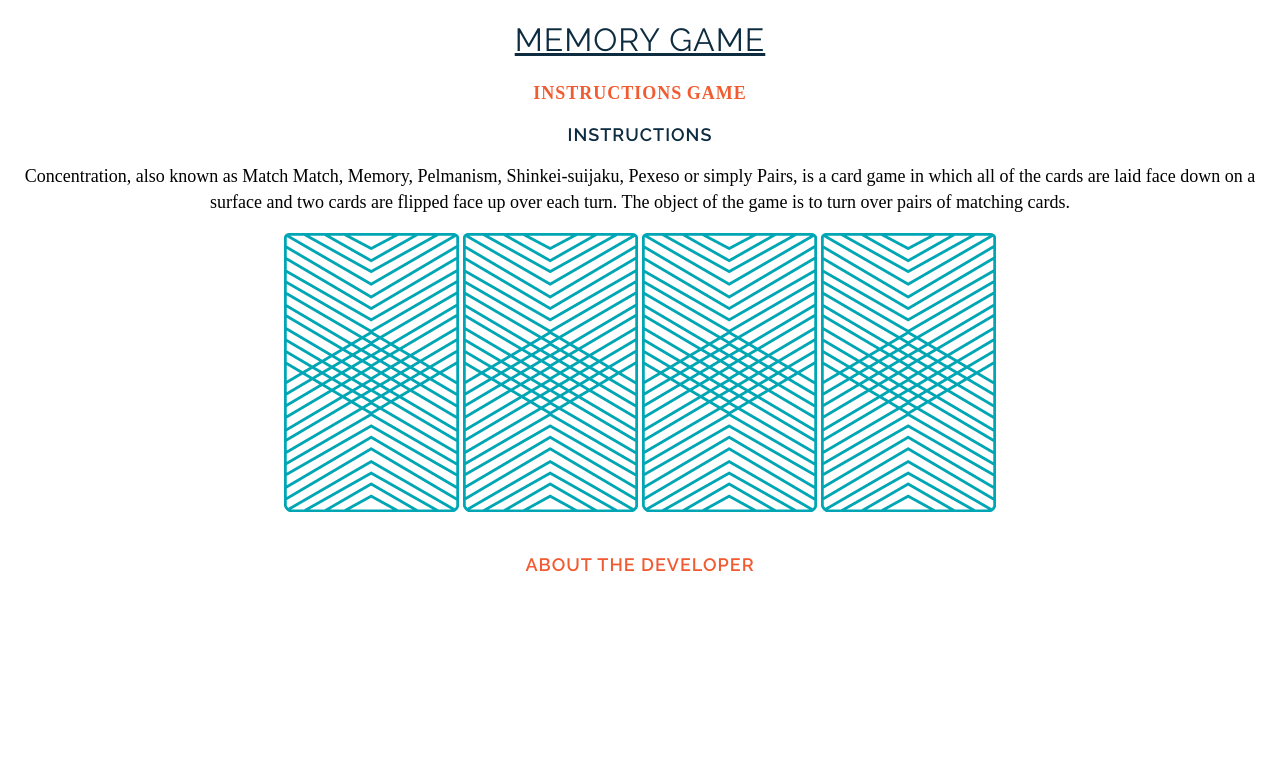
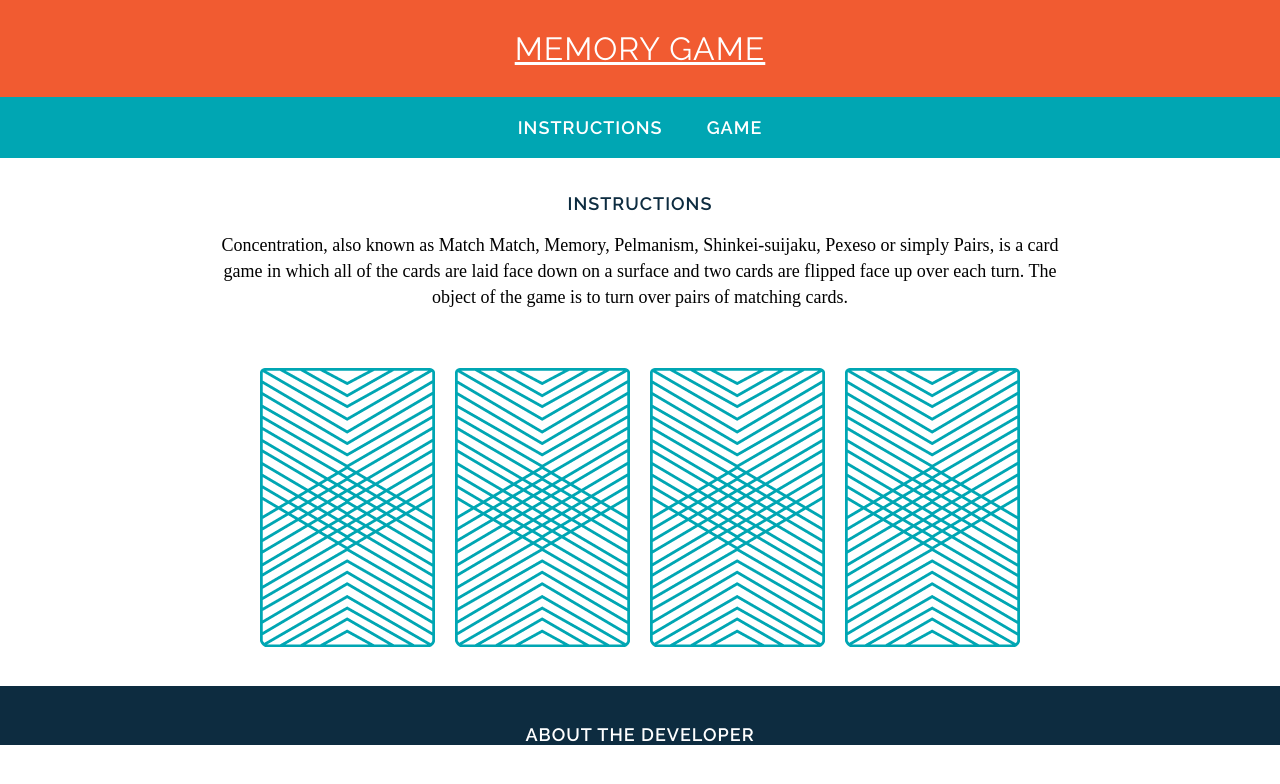
Before and after one commit to nickl72/wdi-fundamentals-memorygame, a plain HTML site: page memory_game/index.html in a window 1280 px wide. Drawn offline with Linux system fonts and the light colour scheme; a web font is replaced by a local one.

Commit message:
New styling

```diff
--- a/memory_game/css/style.css
+++ b/memory_game/css/style.css
@@ -2,6 +2,16 @@ body {
   font-family: "Raleway", sans-serif;
   text-align: center;
   text-decoration: none;
+}
+header {
+  background: #F15B31;
+  color: #ffffff;
+  padding: 30px 20px;
+}
+
+body {
+  margin: 0;
+  padding: 0;
 }
 h1,h2,h3,h4,a {
   text-transform: uppercase;
@@ -10,7 +20,7 @@ h1,h2,h3,h4,a {
 }
 h1 {
   font-weight: 400;
-  color: #0D2C40;
+  margin: 0;
   text-decoration: underline;
 }
 h2 {
@@ -27,8 +37,30 @@ p {
 }
 
 a {
-  color: #F15B31;
+  color: #FFFFFF;
   font-weight: 600;
   font-size: 18px;
   text-decoration: none;
+  margin: 20px;
 }
+main {
+  width: 850px;
+  margin: 35px auto;
+}
+
+nav {
+  background: #00A6B3;
+  color #FFFFFF;
+  padding: 20px 0;
+}
+
+img {
+  margin: 40px 8px 0 8px;
+}
+
+footer {
+  background: #0D2C40;
+  margin: 0;
+  padding: 0;
+
+}
--- a/memory_game/index.html
+++ b/memory_game/index.html
@@ -7,8 +7,15 @@
     <title>Memory Card Game</title>
   </head>
   <body>
+    <header>
       <h1>Memory Game</h1>
-    <p><a href="#">Instructions</a> <a href="#">Game</a>
+    </header>
+    <nav>
+      <a href="#">Instructions</a> <a href="#">Game</a>
+    </nav>
+
+      <main>
+
       <h2>Instructions</h2>
       <p>Concentration, also known as Match Match, Memory, Pelmanism,
         Shinkei-suijaku, Pexeso or simply Pairs, is a card game in which all of the
@@ -22,7 +29,8 @@
         <img src="images/back.png" alt="King of Diamonds">
         <img src="images/back.png" alt="King of Hearts">
       </div>
+
+    </main>
     <footer><br /><br  /><a href="#">About the Developer</a></footer>
-
   </body>
 </html>
```
Lines whose indentation alone changed are shown as unchanged.
